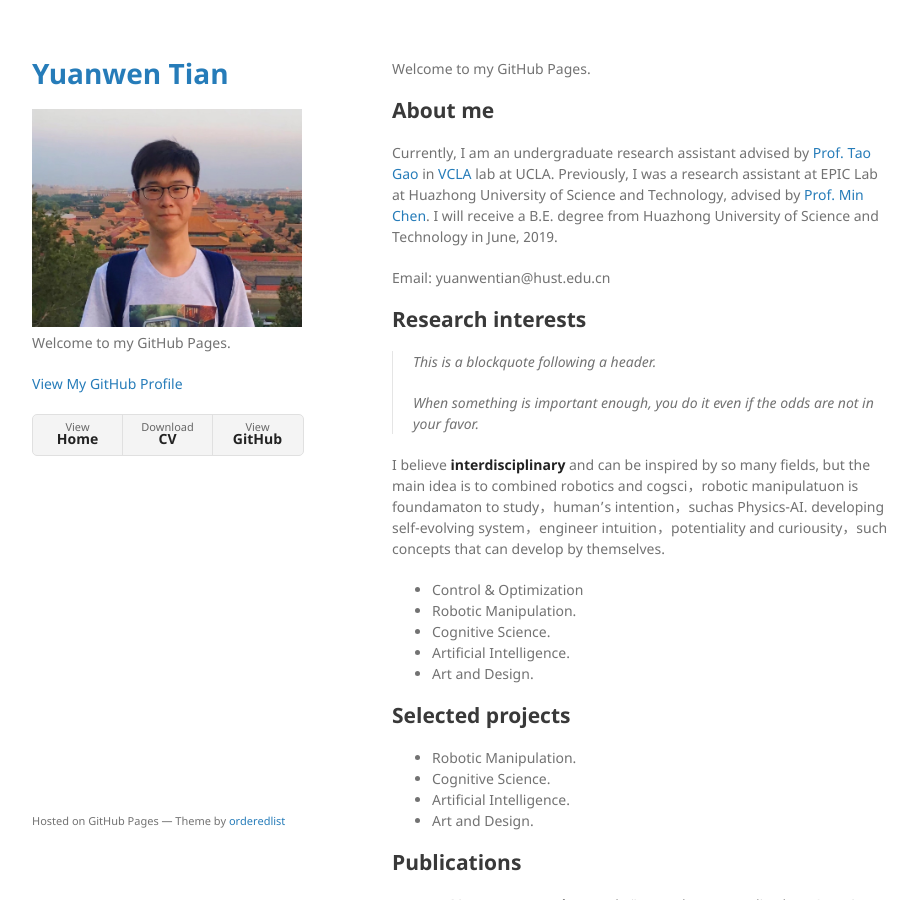
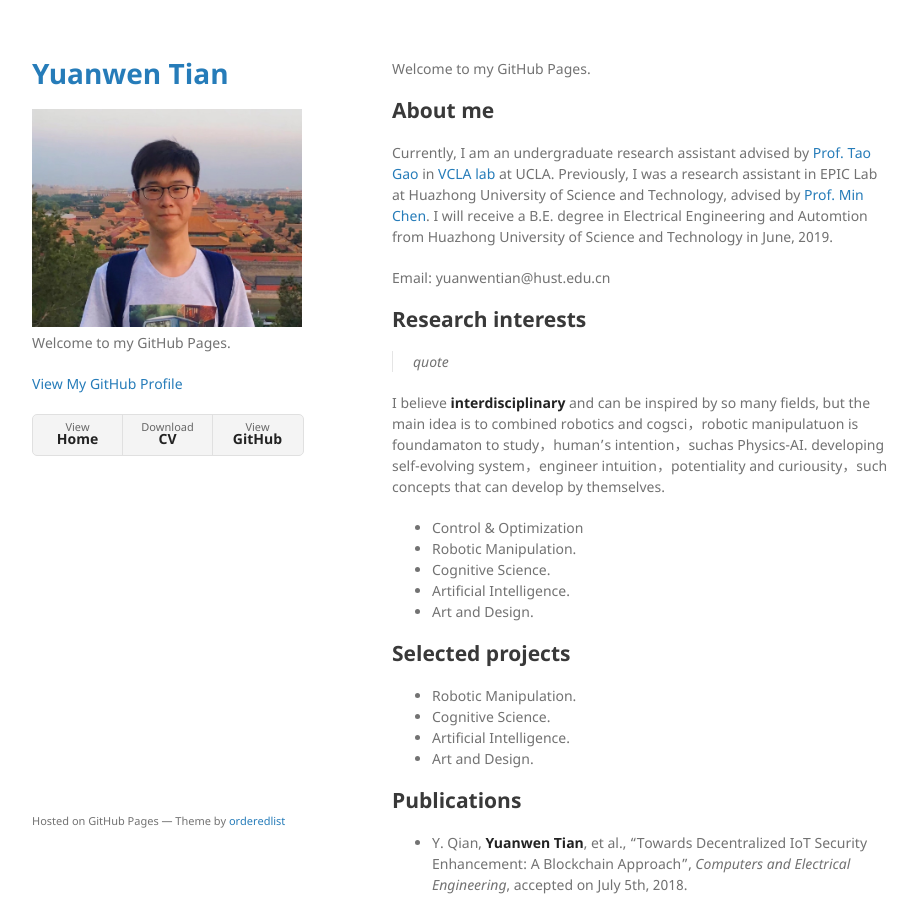
Before and after one commit to yuanwentian/yuanwentian.github.io, a Jekyll site: the page built from index.md, in a window 1280 px wide and 900 px high. Shown: the whole window, without its empty margins (178-1095 px from the left). Built offline with Jekyll 4.4.1, drawn with Linux system fonts in a browser that asks for light colours.

Commit message:
modify index.md

```diff
--- a/index.md
+++ b/index.md
@@ -7,16 +7,15 @@ Welcome to my GitHub Pages.
 
 ## About me
 
-Currently, I am an undergraduate research assistant advised by [Prof. Tao Gao](http://www.stat.ucla.edu/~taogao/) in [VCLA](http://vcla.stat.ucla.edu/index.html) lab at UCLA. Previously, I was a research assistant at EPIC Lab at Huazhong University of Science and Technology, advised by [Prof. Min Chen](http://mmlab.snu.ac.kr/~mchen/). I will receive a B.E. degree from Huazhong University of Science and Technology in June, 2019.
+Currently, I am an undergraduate research assistant advised by [Prof. Tao Gao](http://www.stat.ucla.edu/~taogao/) in [VCLA lab](http://vcla.stat.ucla.edu/index.html) at UCLA. Previously, I was a research assistant in EPIC Lab at Huazhong University of Science and Technology, advised by [Prof. Min Chen](http://mmlab.snu.ac.kr/~mchen/). I will receive a B.E. degree in Electrical Engineering and Automtion from Huazhong University of Science and Technology in June, 2019.
 
 Email: yuanwentian@hust.edu.cn
 
 ## Research interests
 
-> This is a blockquote following a header.
+> quote
 >
-> When something is important enough, you do it even if the odds are not in your favor.
-
+>
 
 I believe **interdisciplinary** and can be inspired by so many fields, but the main idea is to
 combined robotics and cogsci，robotic manipulatuon is foundamaton to study，human’s intention，suchas Physics-AI. developing self-evolving system，engineer intuition，potentiality and curiousity，such concepts that can develop by themselves.
```
